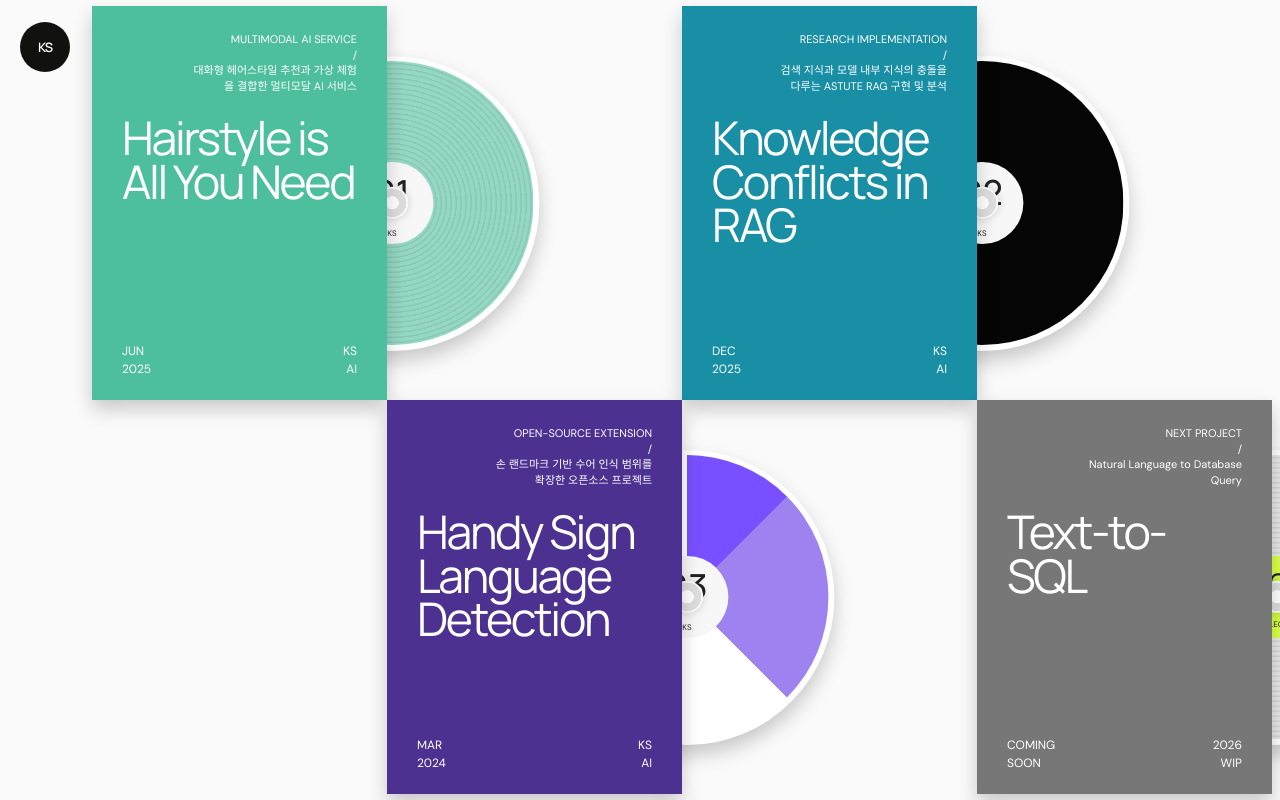
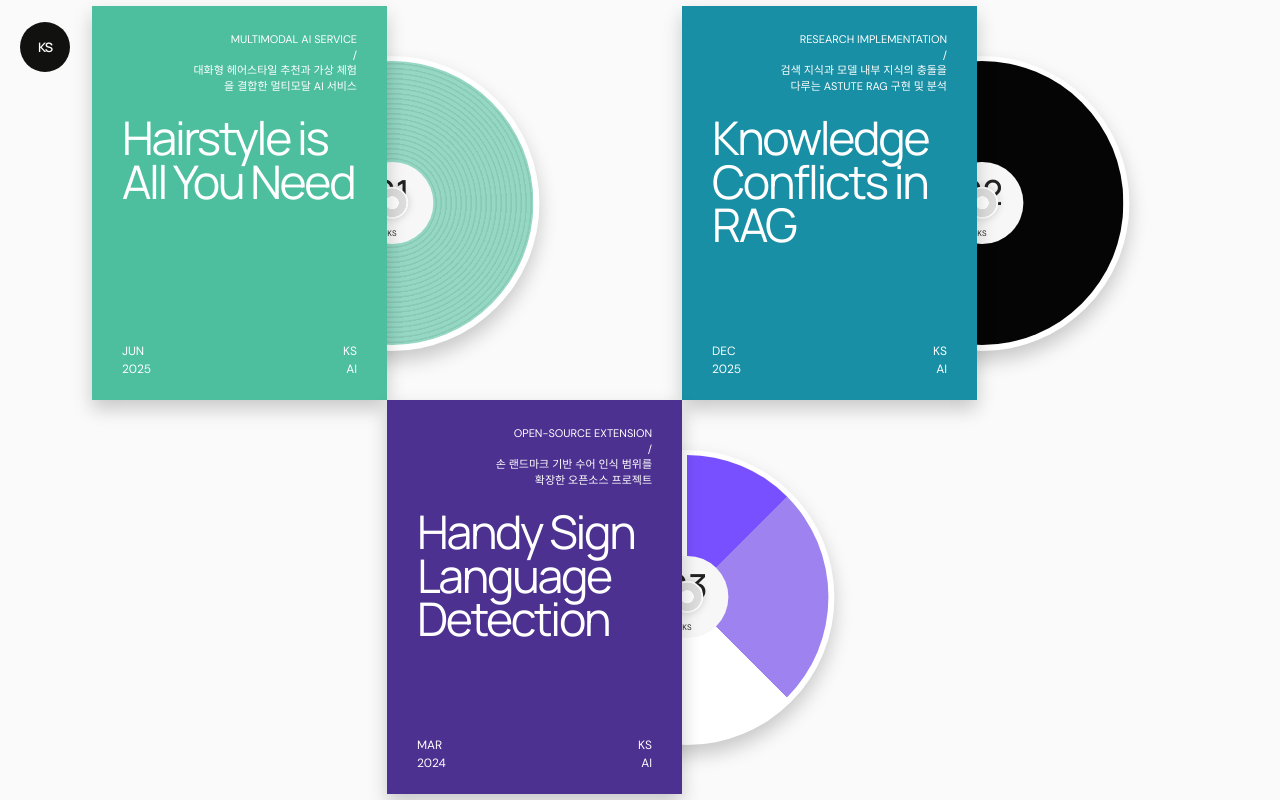
Before and after one commit to kimsehan11/kimsehan11.github.io, a Next.js app: page /project in a window 1280 px wide. Built offline with nearby package versions, Linux system fonts and the light colour scheme.

Commit message:
Remove Text-to-SQL upcoming project card

```diff
--- a/app/project/page.tsx
+++ b/app/project/page.tsx
@@ -51,25 +51,6 @@ export default function ProjectPage() {
             </Link>
           </article>
         ))}
-        <article className="album-item album-item-next">
-          <div className="album-card">
-            <div className="album-role">
-              <span>NEXT PROJECT</span>
-              <span>/</span>
-              <span>Natural Language to Database Query</span>
-            </div>
-            <h2>Text-to-SQL</h2>
-            <div className="album-foot">
-              <span>COMING<br />SOON</span>
-              <span>2026<br />WIP</span>
-            </div>
-          </div>
-          <div className="album-disc sql-disc" aria-hidden="true">
-            <div className="disc-grooves" />
-            <div className="disc-label"><b>SQL</b><span>SELECT *</span></div>
-            <div className="disc-hole" />
-          </div>
-        </article>
       </section>
     </main>
   );
```
